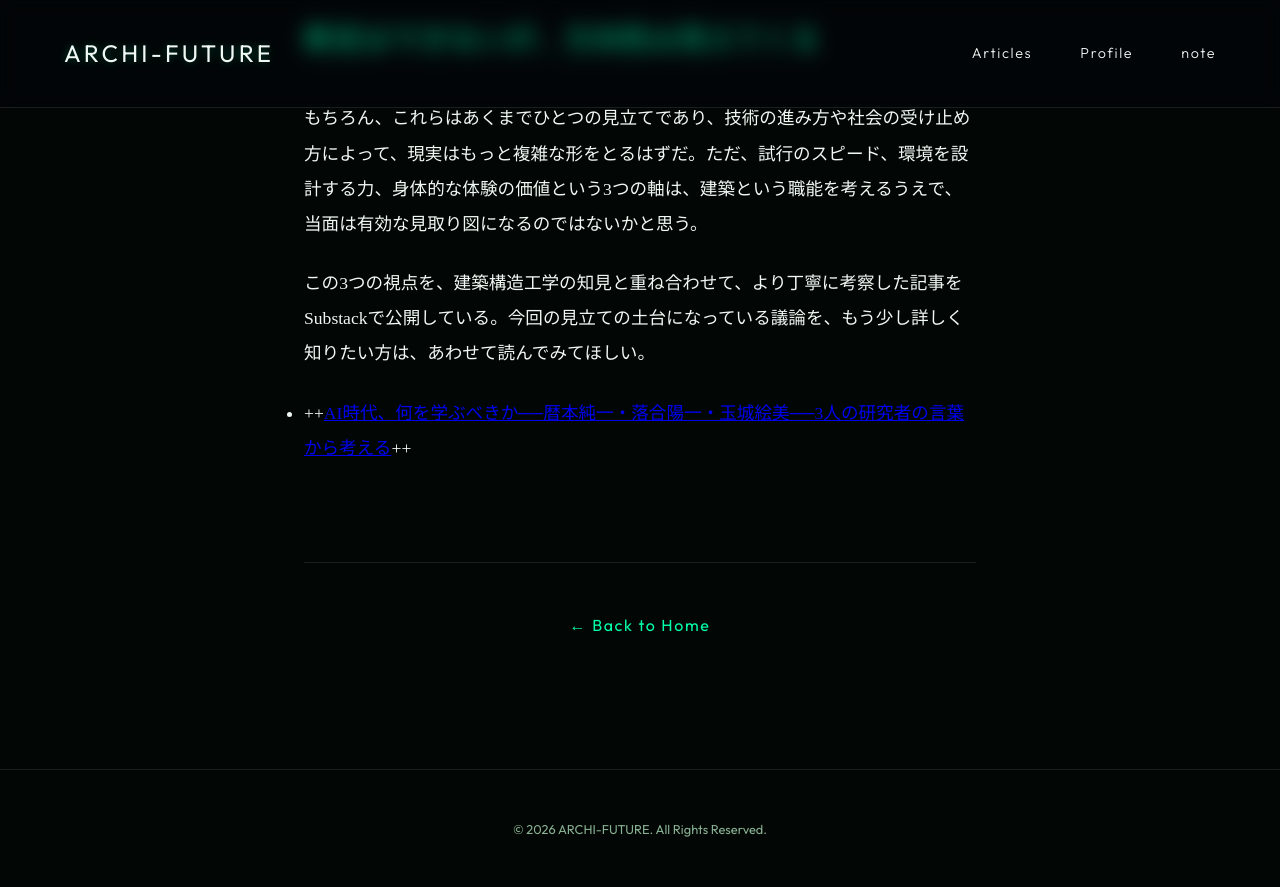
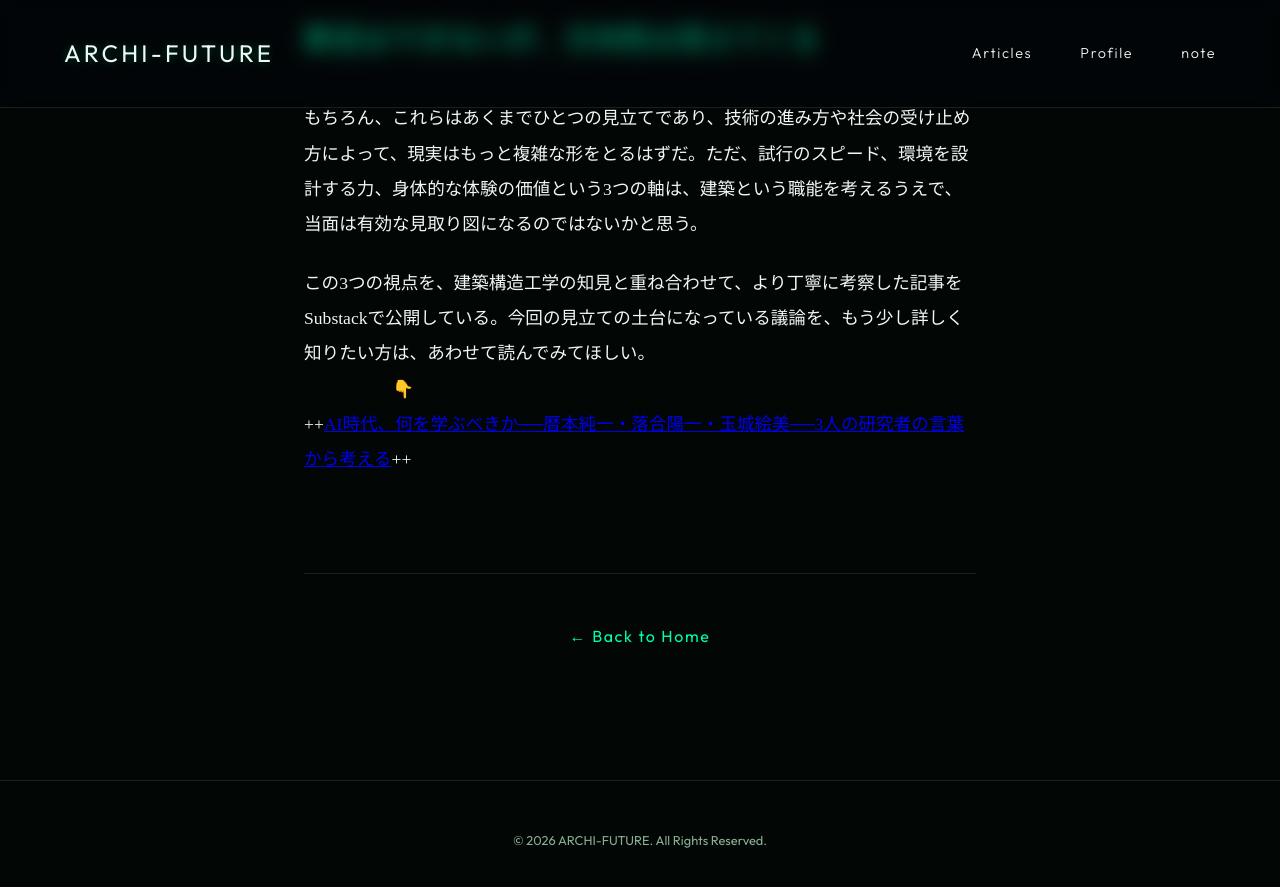
Before and after one commit to phity-j/wood0, a Jekyll site: the page built from _posts/2026-06-19-ai.md, in a window 1280 px wide and 900 px high, scrolled down 2375 px. Shown: the top 887 px of the window. Built offline with Jekyll 4.4.1, drawn with Linux system fonts in a browser that asks for light colours; our own code applies the rules of GitHub Pages for plain Markdown files.

```diff
--- a/_posts/2026-06-19-ai.md
+++ b/_posts/2026-06-19-ai.md
@@ -29,6 +29,5 @@ author: フィティ
 
 
 この3つの視点を、建築構造工学の知見と重ね合わせて、より丁寧に考察した記事をSubstackで公開している。今回の見立ての土台になっている議論を、もう少し詳しく知りたい方は、あわせて読んでみてほしい。
-
-
-- ++[AI時代、何を学ぶべきか──暦本純一・落合陽一・玉城絵美──3人の研究者の言葉から考える](https://open.substack.com/pub/phity/p/ai-3?r=8b5hdv&utm_campaign=post&utm_medium=web&showWelcomeOnShare=true)++
+　　　　　👇
+++[AI時代、何を学ぶべきか──暦本純一・落合陽一・玉城絵美──3人の研究者の言葉から考える](https://open.substack.com/pub/phity/p/ai-3?r=8b5hdv&utm_campaign=post&utm_medium=web&showWelcomeOnShare=true)++
```
